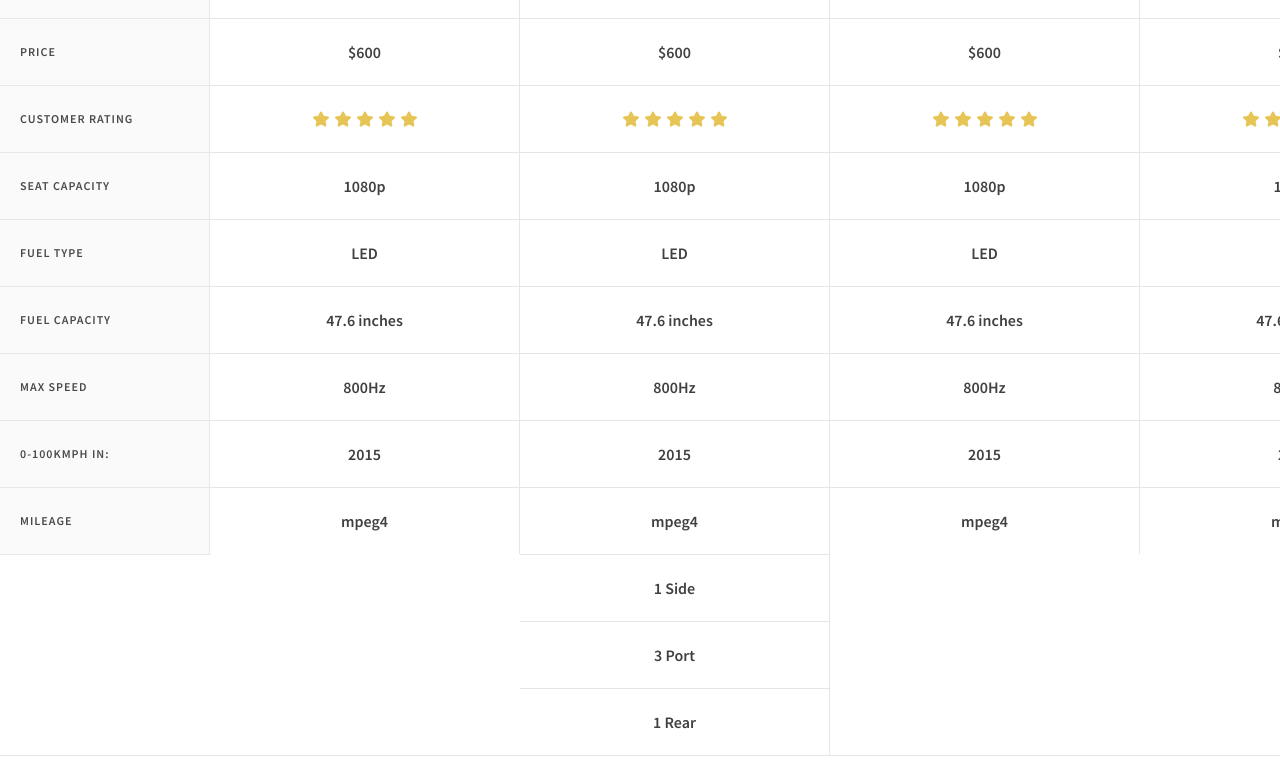
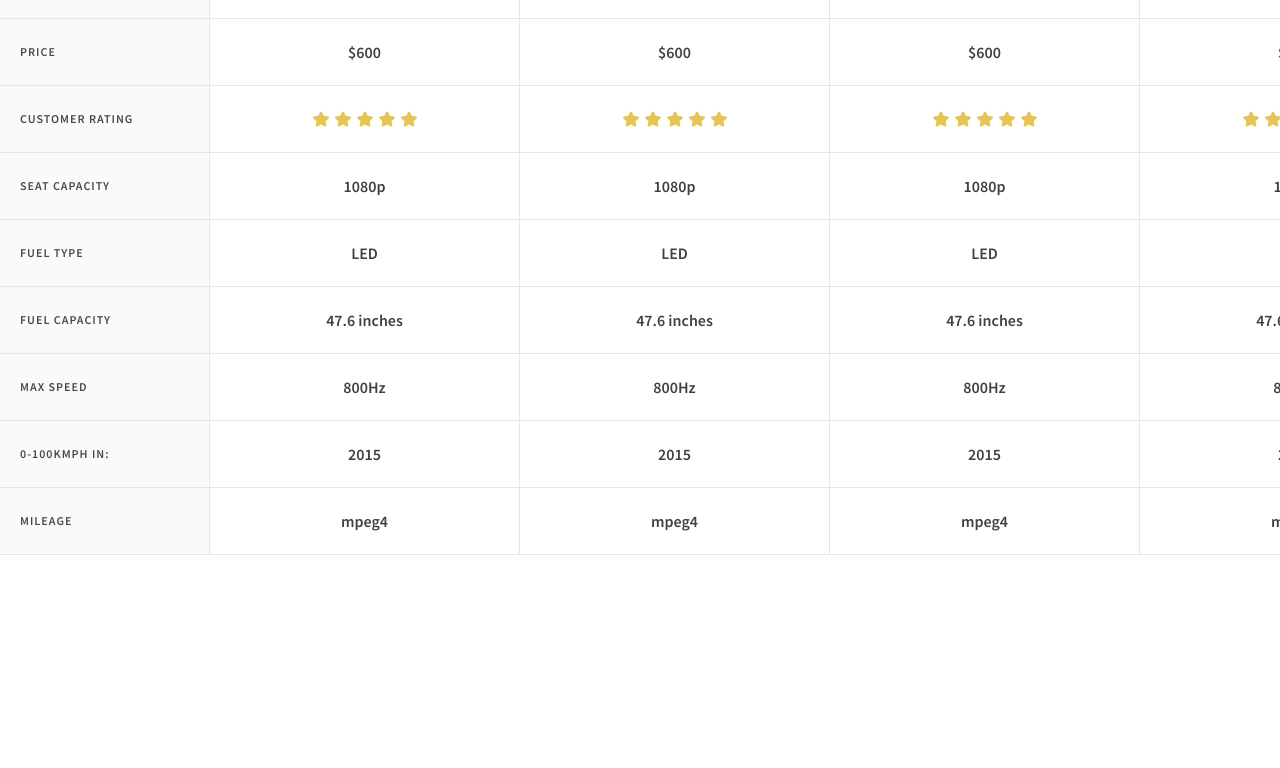
Before and after one commit to aLPHAClASHEr/3D-Car-Image-Veiwer, a plain HTML site: page comp.html in a window 1280 px wide. Shown: the part 909-1677 px from the top of the page. After the commit the page ends 1592 px from the top, so only its background shows below. Drawn offline with nearby package versions, Linux system fonts and the light colour scheme.

Commit message:
Update comp.html

```diff
--- a/comp.html
+++ b/comp.html
@@ -186,9 +186,7 @@
                             <li>800Hz</li>
                             <li>2015</li>
                             <li>mpeg4</li>
-                            <li>1 Side</li>
-                            <li>3 Port</li>
-                            <li>1 Rear</li>
+
                         </ul>
                     </li>
                     <!-- .product -->
```
